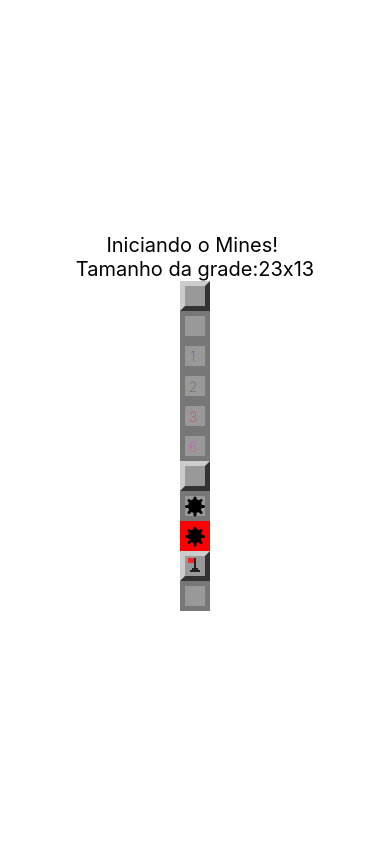
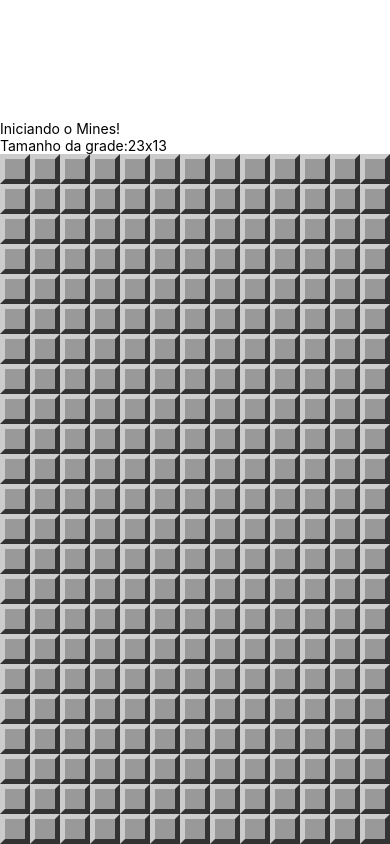
Before and after one commit to dalilaccastro/mines, a React Native app: screen / in a window 390 px wide. Built offline with nearby package versions, Linux system fonts and the light colour scheme.

Commit message:
Criação de MineField.js e logic.js. Modificação de App.js, Field.js e params.js

```diff
--- a/App.js
+++ b/App.js
@@ -1,27 +1,41 @@
 import React, { Component } from 'react';
 import { StyleSheet, Text, View } from 'react-native';
 import params from './src/params';
-import Field from './src/components/Field';
+import MineField from './src/components/MineField';
+import {
+  createMinedBoard
+} from './src/logic'
 
 export default class App extends Component {
+
+  constructor(props) {
+    super(props)
+    this.state = this.createState()
+  }
+
+  minesAmount = () => {
+    const cols = params.getColumnsAmount()
+    const rows = params.getRowsAmount()
+    return Math.ceil(cols * rows * params.difficultLevel)
+  }
+
+  createState = () => {
+    const cols = params.getColumnsAmount()
+    const rows = params.getRowsAmount()
+    return{
+      board: createMinedBoard(rows,cols,this.minesAmount()),
+    }
+  }
+
   render() {
     return (
       <View style={styles.container}>
         <Text style={styles.welcome}>Iniciando o Mines! </Text>
         <Text style={styles.instructions}>Tamanho da grade:
         {params.getRowsAmount()}x{params.getColumnsAmount()}</Text>
-
-        <Field />
-        <Field opened />
-        <Field opened nearMines={1} />
-        <Field opened nearMines={2} />
-        <Field opened nearMines={3} />
-        <Field opened nearMines={6} />
-        <Field mined />
-        <Field mined opened />
-        <Field mined opened exploded />
-        <Field flagged />
-        <Field flagged opened />
+        <View style={styles.board}>
+          <MineField board={this.state.board} />
+        </View>
       </View>
     )
   }
@@ -29,14 +43,11 @@
 
 const styles = StyleSheet.create ({
   container: {
-    flex:1,
-    justifyContent: 'center',
-    alignItems: 'center'
+    flex: 1,
+    justifyContent: 'flex-end',
   },
-  welcome: {
-    fontSize:20
-  },
-  instructions: {
-    fontSize:20
+  board: {
+    alignItems: 'center',
+    backgroundColor: '#AAA'
   }
 })
--- a/src/components/Field.js
+++ b/src/components/Field.js
@@ -52,7 +52,8 @@
         justifyContent: 'center'
     },
     label: {
-        fontWeight: params.fontSize,
+        fontWeight: 'bold',
+        fontSize: params.fontSize,
     },
     exploded: {
         backgroundColor:'red',
--- /dev/null
+++ b/src/components/MineField.js
@@ -0,0 +1,20 @@
+import React from "react";
+import { View, StyleSheet } from 'react-native'
+import Field from "./Field"
+
+export default props => {
+    const rows = props.board.map((row, r) => {
+        const columns = row.map((field, c) => {
+            return <Field {...field} key={c} />
+        })
+        return <View key={r} style={{flexDirection:'row'}}>
+            {columns}</View>
+    })
+    return <View style={styles.container}>{rows}</View>
+}
+
+const styles = StyleSheet.create({
+    container: {
+        backgroundColor: '#EEE'
+    }
+})
--- /dev/null
+++ b/src/logic.js
@@ -0,0 +1,38 @@
+const createBoard = (rows, columns) => {
+    return Array(rows).fill(0).map((_, row) => {
+        return Array(columns).fill(0).map((_, column) => {
+            return {
+                row,
+                column,
+                opened: false,
+                flagged: false,
+                mined: false,
+                exploded: false,
+                nearMines: 0
+            }
+        })
+    })
+}
+
+const spreadMines = (board, minesAmount) => {
+    const rows = board.length
+    const columns = board[0].length
+    let minesPlanted = 0
+    while (minesPlanted < minesAmount) {
+        const rowSel = parseInt(Math.random() * rows, 10)
+        const columnSel = parseInt(Math.random() * columns, 10)
+
+        if (!board[rowSel][columnSel].mined) {
+            board[rowSel][columnSel].mined = true
+            minesPlanted++
+        }
+    }
+}
+
+const createMinedBoard = (rows, columns, minesAmount) => {
+    const board = createBoard(rows, columns)
+    spreadMines(board, minesAmount)
+    return board
+}
+
+export { createMinedBoard }
--- a/src/params.js
+++ b/src/params.js
@@ -3,7 +3,6 @@
 const params = {
     blockSize: 30,
     borderSize: 5,
-    fontSize: 15,
     headerRatio: 0.15,
     difficultLevel: 0.1,
     getColumnsAmount() {
```
